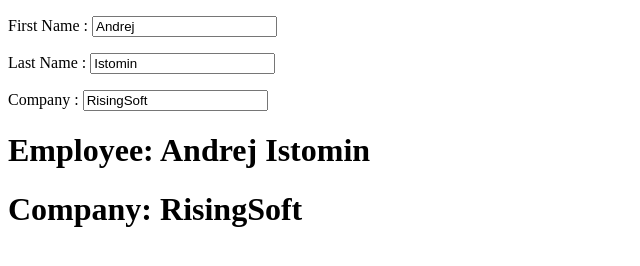
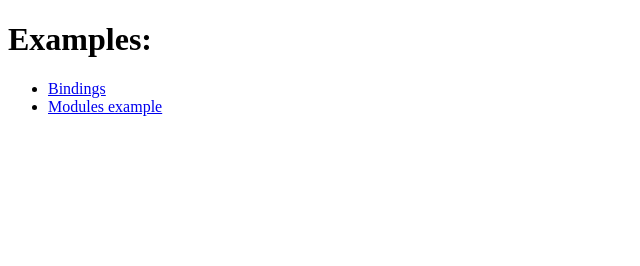
Before and after one commit to aistomin/angular-sandbox, a plain HTML site: page index.html in a window 1280 px wide. Shown: the whole page, without its empty margins (0-640 px from the left). Drawn offline with nearby package versions, Linux system fonts and the light colour scheme.

Commit message:
some files restructuring.

```diff
--- a/index.html
+++ b/index.html
@@ -1,15 +1,10 @@
 <!DOCTYPE html>
 <html lang="en-US">
-<script src="https://ajax.googleapis.com/ajax/libs/angularjs/1.4.8/angular.min.js"></script>
 <body>
-
-<div ng-app="" ng-init="company={name: 'RisingSoft'}; employee={name: 'Andrej', surname: 'Istomin'}">
-    <p>First Name : <input type="text" ng-model="employee.name"></p>
-    <p>Last Name : <input type="text" ng-model="employee.surname"></p>
-    <p>Company : <input type="text" ng-model="company.name"></p>
-    <h1>Employee: {{employee.name + " " + employee.surname}}</h1>
-    <h1>Company: {{company.name}}</h1>
-</div>
-
+<h1>Examples:</h1>
+<ul>
+    <li><a href="bindings.html">Bindings</a></li>
+    <li><a href="modules.html">Modules example</a></li>
+</ul>
 </body>
 </html>
```
Also changed, not shown: bindings.html (added, +15 -0 lines).
